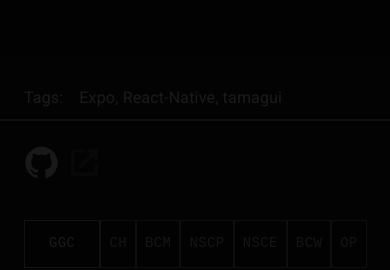
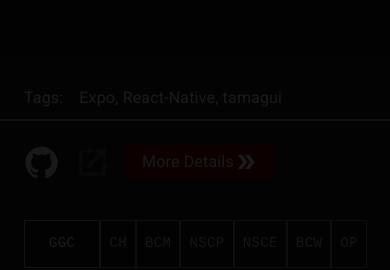
Before and after one commit to nickolasram/online-portfolio, a Next.js app: page / in a window 390 px wide. Shown: the part 1100-1370 px from the top of the page. Built offline with nearby package versions, Linux system fonts and the light colour scheme; a web font is replaced by a local one.

Commit message:
move arrow on sm screen

```diff
--- a/components/Dossier.tsx
+++ b/components/Dossier.tsx
@@ -1,4 +1,5 @@
 import { Link, Typography, Box, Tabs, Tab, Collapse, Stack  } from "@mui/material";
+import DoubleArrowIcon from '@mui/icons-material/DoubleArrow';
 import { useState, SyntheticEvent, useEffect } from 'react';
 import Image from 'next/image';
 import portfolioSVG from '@/public/PortfolioSVG.svg';
@@ -163,6 +164,24 @@ export default function Dossier({projects}: DossierProps){
         }
     }
 
+    const linkStyle={
+        color: '#fff',
+        backgroundColor: '#700',
+        paddingInline: 2,
+        "@keyframes jiggle": {
+            "0%": { transform: "translateX(0)" },
+            "80%": { transform: "translateX(5px)" },
+            "85%": { transform: "translateX(-5px)" },
+            "95%": { transform: "translateX(5px)" },
+            "100%": { transform: "translateX(0)" }},
+          animation: "jiggle 3s ease-in-out",
+          [theme.breakpoints.up('md')]: {
+            position: 'absolute',
+            bottom: '4%',
+            right: -25,
+          },
+      }
+
     const tabPaddingRight =(isSelected: boolean)=> {
         if (isSelected){
             if (MdAndGreater){
@@ -265,13 +284,21 @@ export default function Dossier({projects}: DossierProps){
                                         </Typography>
                                     </Box>
                                     <Stack
-                                        spacing={1} p={3}
+                                        spacing={MdAndGreater ? 1: 2} p={3}
                                         direction={MdAndGreater?'column':'row'}
                                         >
                                         <GitHubIcon fontSize="large"
                                             sx={{color: project.github? "#F9FBFF": "#555", cursor: project.github? "pointer": "default"}}/>
                                         <LaunchIcon fontSize="large"
                                             sx={{color: project.site? "#F9FBFF": "#555", cursor: project.site? "pointer": "default"}}/>
+                                        { !MdAndGreater &&
+                                            <Stack direction="row" alignItems="center" gap={0} sx={[linkStyle, {cursor: 'pointer'}]}>
+                                                <Link variant={MdAndGreater ? 'body1': 'body2'} underline="none" color="#F9FBFF">
+                                                    More Details
+                                                </Link>
+                                                <DoubleArrowIcon />
+                                          </Stack>
+                                        }
                                     </Stack>
                                 </Box>
 
```
